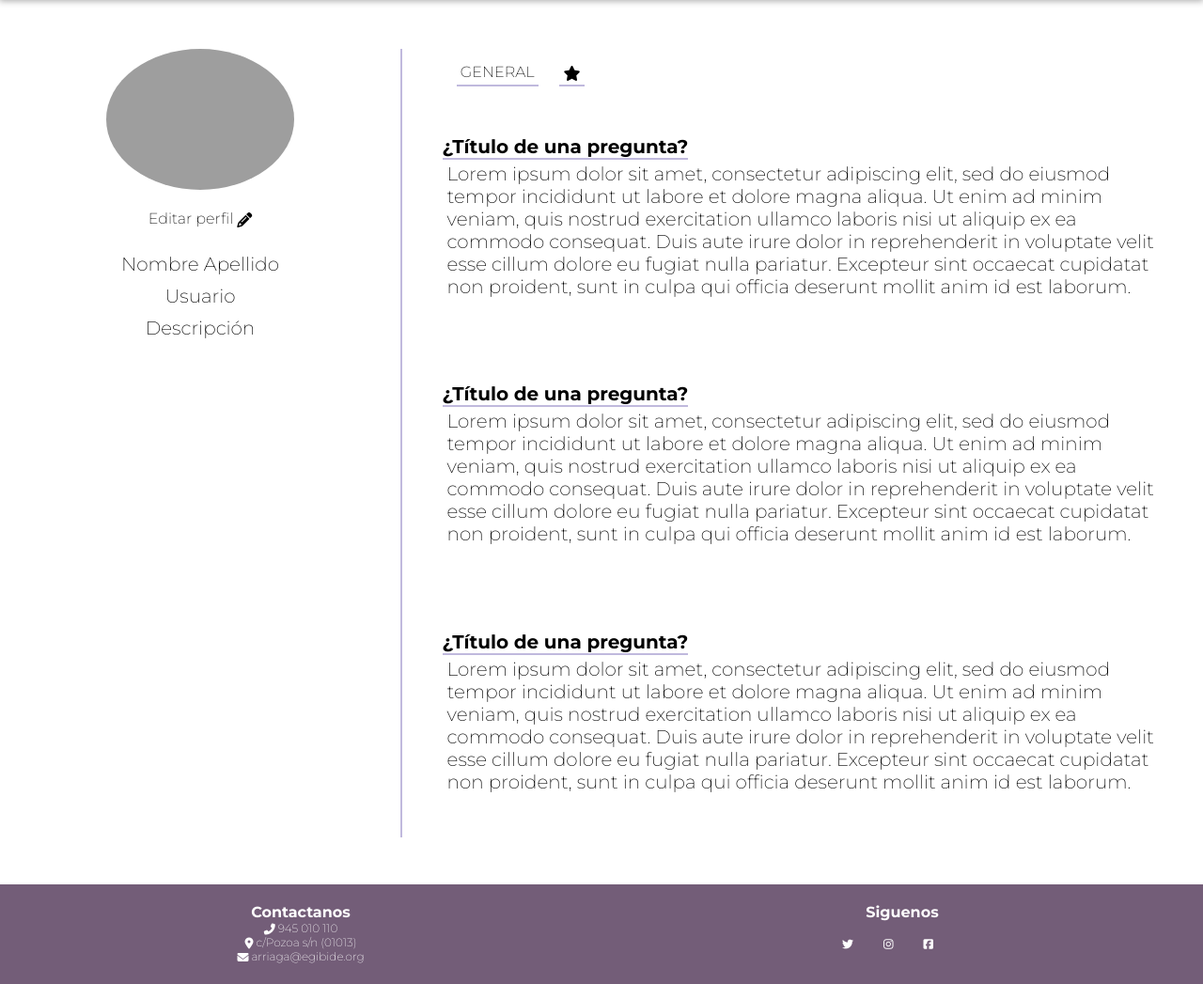
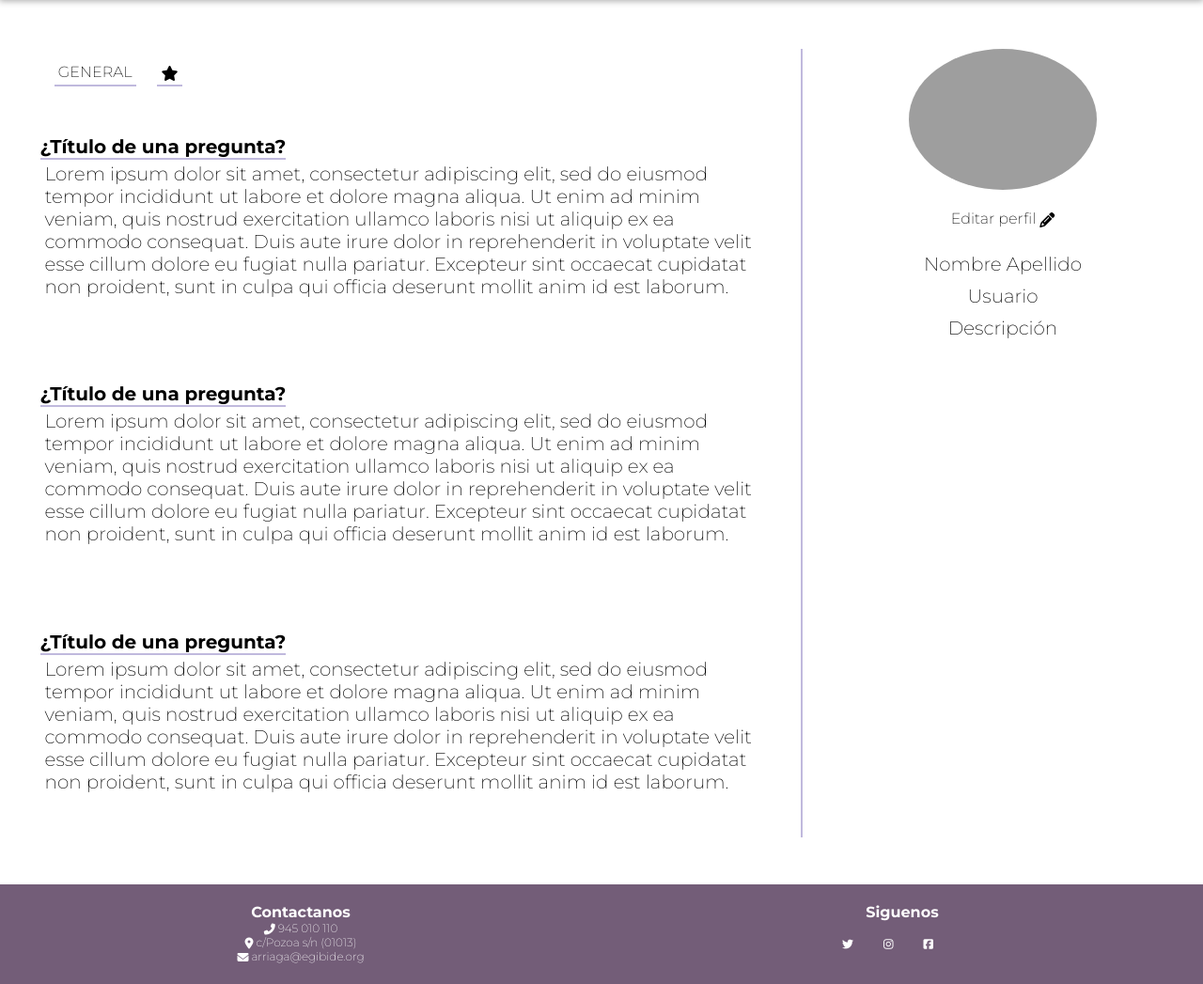
Before and after one commit to NaiaIbanezdeGarayo/Equipo04-Reto02, a PHP site: page /perfil.view.php in a window 1280 px wide. Shown: the part 98-1145 px from the top of the page at 94% size. Run offline with PHP 8.4, Linux system fonts and the light colour scheme; some libraries are stand-ins or nearby versions; grey boxes are pictures that could not be loaded.

Commit message:
fn-cambios-13:57

```diff
--- a/html/css/perfil.css
+++ b/html/css/perfil.css
@@ -62,6 +62,7 @@ main{
     #sectionGeneral{
         flex: 1;
         margin-top: 150px;
-        border-right: 2px solid #c0b9dd;
+        order: 2;
+        border-left: 2px solid #c0b9dd;
     }
 }
```
